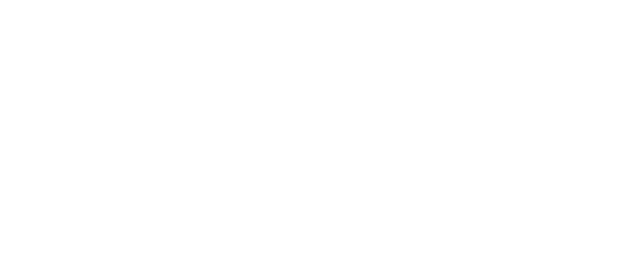
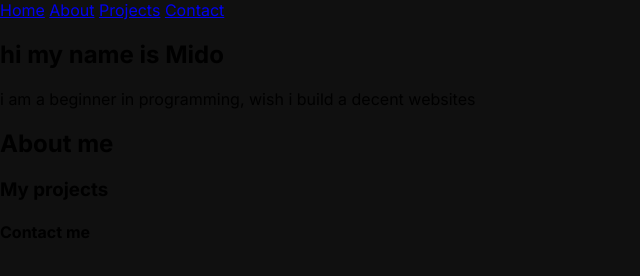
Before and after one commit to Thismido/my-first-portofilio, a plain HTML site: page index.html in a window 1280 px wide. Shown: the whole page, without its empty margins (0-640 px from the left). Drawn offline with Linux system fonts and the light colour scheme.

Commit message:
nav and sections

```diff
--- a/index.html
+++ b/index.html
@@ -4,12 +4,37 @@
     <meta charset="UTF-8">
     <meta http-equiv="X-UA-compatible" content="IE=edge">
     <meta name="viewport" content="width=device-width, initial-scale=1.0">
-    <link rel="stylesheet" href="https://cdnjs.cloudflare.com/ajax/libs/font-awesome/7.3.1/css/all.css">
+
+    <link rel="preconnect" href="https://fonts.googleapis.com">
+    <link rel="proconnect" href="https://fonts.gstatic.com" crossorigin>
+    <link rel="stylesheet" href="https://fonts.googleapis.com/css2?family=Inter:wght@400;500;600;700&family=Space+Grotesk:wght@400;500;600;700&family=IBM+Plex+Mono:wght@400;500&display=swap">
     <link rel="stylesheet" href="style.css">
+
     <title>Var_Mido</title>
 </head>
 <body>
 
+<nav>
+    <a class="nav-link" href="#Home">Home</a>
+    <a class="nav-link" href="#About">About</a>
+    <a class="nav-link" href="#Projects">Projects</a>
+    <a class="nav-link" href="#Contact">Contact</a>
+    </nav>
+<main>
+    <section id="Home">
+        <h1>hi my name is Mido</h1>
+        <p>i am a beginner in programming, wish i build a decent websites</p>
+    </section>
+    <section id="About">
+        <h2>About me</h2>
+    </section>
+    <section id="Projects">
+        <h3>My projects</h3>
+    </section>
+    <section id="Contact">
+        <h4>Contact me</h4>
+    </section>
+</main>
 
 </body>
 </html>
--- a/style.css
+++ b/style.css
@@ -0,0 +1,30 @@
+:root {
+         --bg: #101010;
+         --surface: #1c1c1c;
+         --muted: #a1a1aa;
+         --accent: #b5f36d;
+
+         --font-heading: 'Space Grotesk', sans-serif;
+         --font-body: 'Inter', sans-serif;
+         --font-mono: 'IBM Plex Mono', monospace;
+}
+body {
+     background: var(--bg);
+     color: var(--text);
+     font-family: var(--font-body);
+     margin: 0;
+}
+html {
+     scroll-behavior: smooth;
+}
+body {
+    background: var(--bg);
+    color: var(--text);
+    font-family: var(--font-body);
+    margin: 0;
+}body {
+    background: var(--bg);
+    color: var(--text);
+    font-family: var(--font-body);
+    margin: 0;
+}
```
